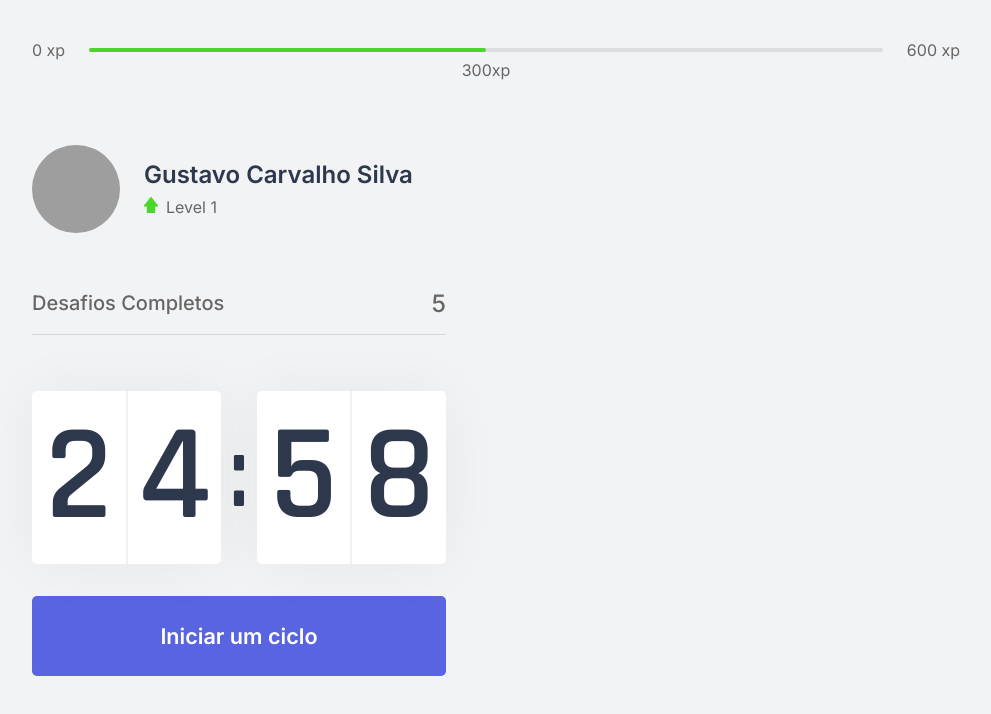
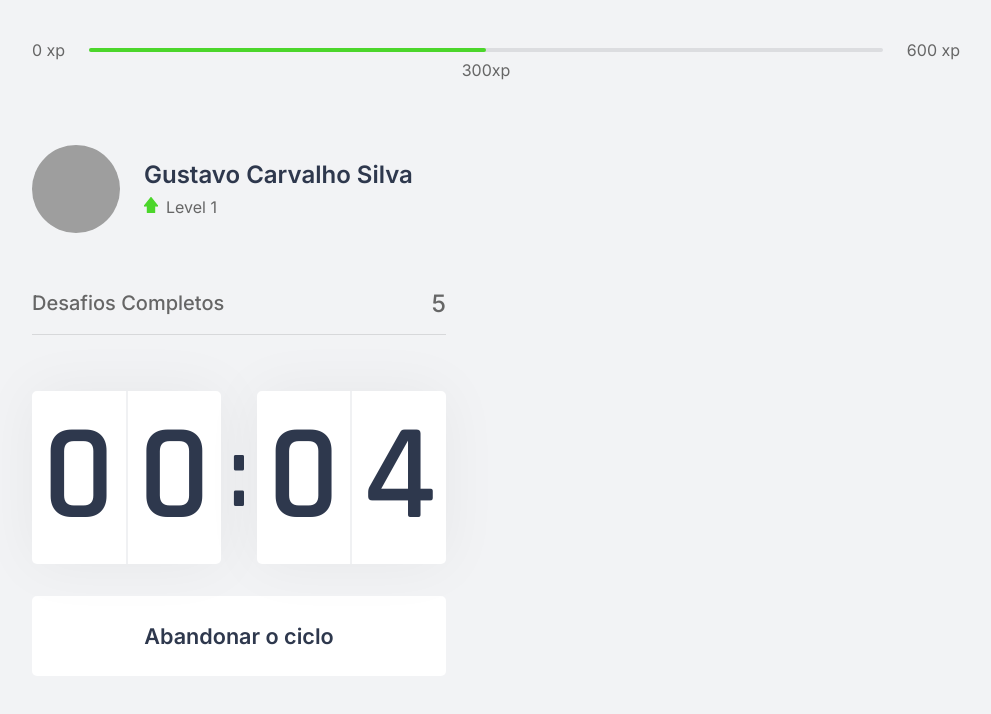
Before and after one commit to gustavocrvls/moveit, a Next.js app: page / in a window 1280 px wide. Both pictures are taken after a click on the button "Iniciar um ciclo". Shown: the top 714 px of the page, without its empty margins (144-1135 px from the left). Built offline with nearby package versions, Linux system fonts and the light colour scheme; grey boxes are pictures that could not be loaded.

Commit message:
Finalização do Countdown

```diff
--- a/src/components/Countdown.tsx
+++ b/src/components/Countdown.tsx
@@ -1,9 +1,12 @@
 import { useState, useEffect } from 'react';
 import styles from '../styles/components/Countdown.module.css';
 
+let countdownTimeOut: NodeJS.Timeout;
+
 export function Countdown() {
-  const [time, setTime] = useState(25 * 60);
-  const [active, setActive] = useState(false);
+  const [time, setTime] = useState(0.1 * 60);
+  const [isActive, setIsActive] = useState(false);
+  const [hasFinished, setHasFinished] = useState(false);
 
   const minutes = Math.floor(time / 60);
   const seconds = time % 60;
@@ -12,16 +15,25 @@ export function Countdown() {
   const [secondLeft, secondRight] = String(seconds).padStart(2, '0').split('');
 
   function startCountdown() {
-    setActive(true);
+    setIsActive(true);
+  }
+
+  function resetCountdown() {
+    clearTimeout(countdownTimeOut);
+    setIsActive(false);
+    setTime(0.1 * 60);
   }
 
   useEffect(() => {
-    if (active && time > 0){
-      setTimeout(() => {
+    if (isActive && time > 0) {
+      countdownTimeOut = setTimeout(() => {
         setTime(time - 1)
       }, 1000)
+    } else if (isActive && time === 0) {
+      setHasFinished(true);
+      setIsActive(false);
     }
-  }, [active, time]);
+  }, [isActive, time]);
 
   return (
     <div>
@@ -37,9 +49,39 @@ export function Countdown() {
         </div>
       </div>
 
-      <button type="button" className={styles.countdownButton} onClick={startCountdown}>
-        Iniciar um ciclo
-      </button>
+      {
+        hasFinished ? (
+          <button
+            disabled
+            className={`${styles.countdownButton}`}
+          >
+            Ciclo encerrado
+          </button>
+        ) : (
+            <>
+              {
+                isActive ? (
+                  <button
+                    type="button"
+                    className={`${styles.countdownButton} ${styles.countdownButtonActive}`}
+                    onClick={resetCountdown}
+                  >
+                    Abandonar o ciclo
+                  </button>
+                ) : (
+                    <button
+                      type="button"
+                      className={styles.countdownButton}
+                      onClick={startCountdown}
+                    >
+                      Iniciar um ciclo
+                    </button>
+                  )
+              }
+            </>
+          )
+      }
+
     </div>
   )
 }
--- a/src/styles/components/Countdown.module.css
+++ b/src/styles/components/Countdown.module.css
@@ -59,6 +59,22 @@
   transition: background-color 0.2s;
 }
 
-.countdownButton:hover {
+.countdownButton:not(:disabled):hover {
   background: var(--blue-dark);
 }
+
+.countdownButtonActive {
+  background: var(--white);
+  color: var(--title);
+}
+
+.countdownButtonActive:not(:disabled):hover {
+  background: var(--red);
+  color: var(--white);
+}
+
+.countdownButton:disabled {
+  background: var(--white);
+  color: var(--text);
+  cursor: not-allowed;
+}
```
